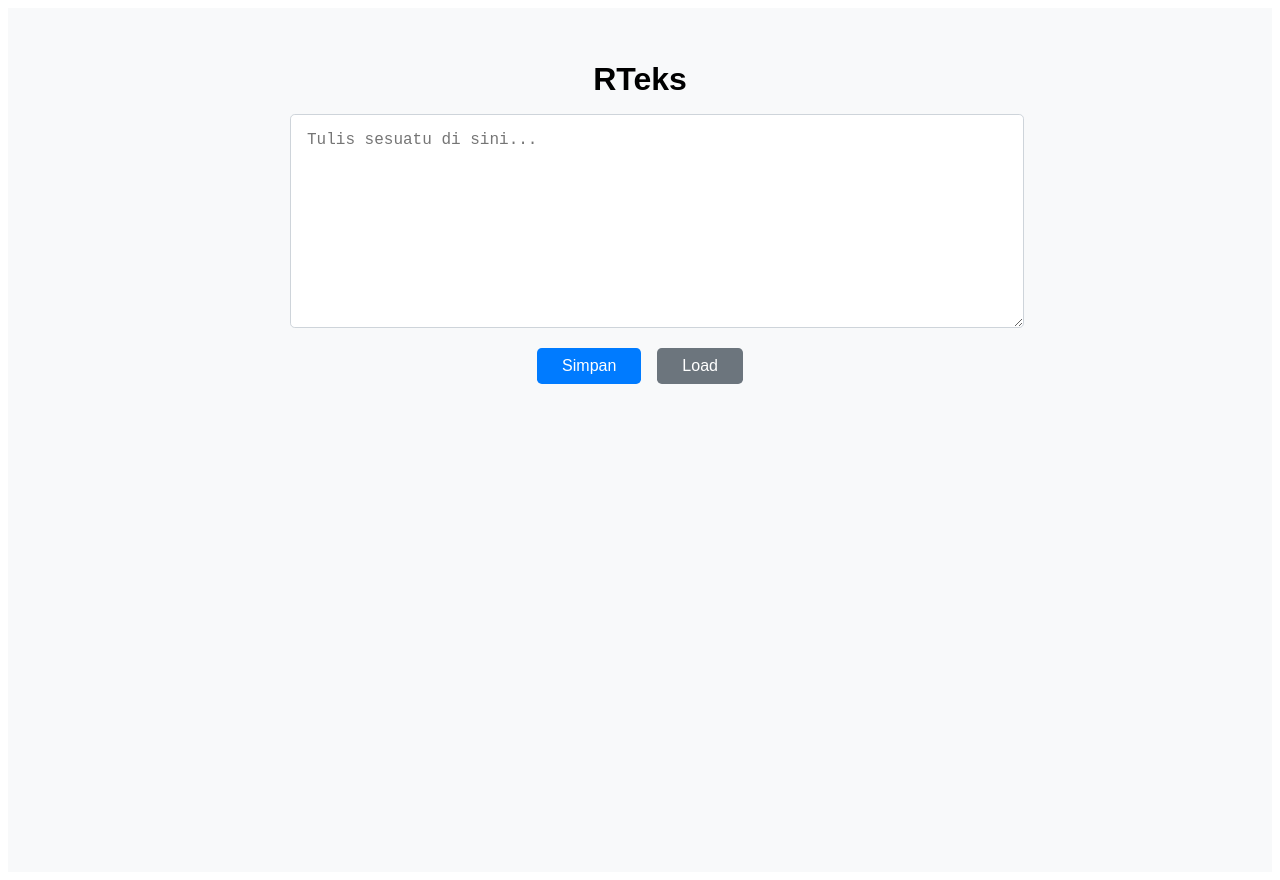
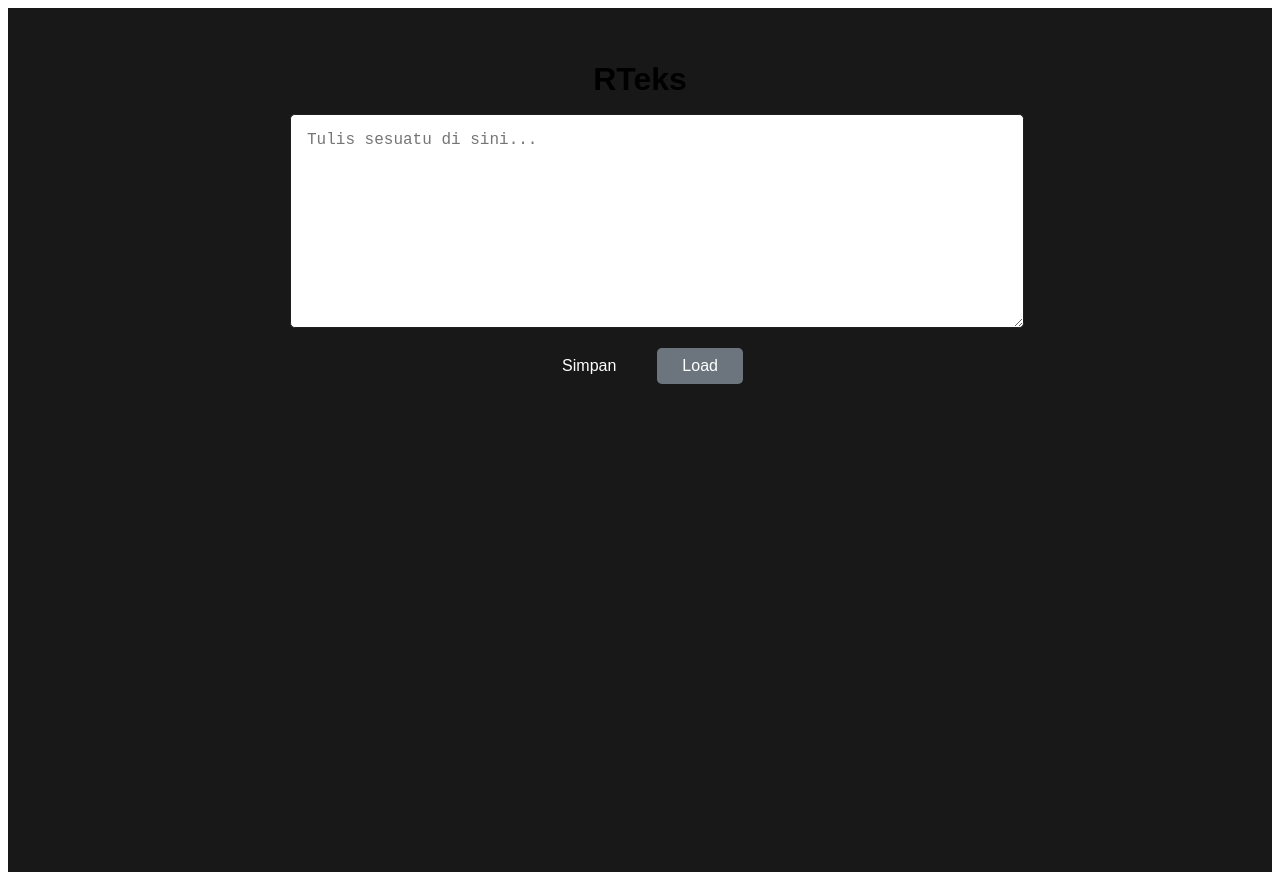
Before and after one commit to Dhyox/RText, a Next.js app: page / in a window 1280 px wide. Built offline with nearby package versions, Linux system fonts and the light colour scheme; no server answers.

Commit message:
Update index.js

```diff
--- a/pages/index.js
+++ b/pages/index.js
@@ -37,7 +37,7 @@ export default function Home() {
       display: 'flex',
       flexDirection: 'column',
       justifyContent: 'space-between',
-      backgroundColor: '#f8f9fa',
+      backgroundColor: '#181818ff',
       padding: '2rem'
     },
     main: {
@@ -56,7 +56,7 @@ export default function Home() {
       padding: '1rem',
       fontSize: '1rem',
       borderRadius: '0.3rem',
-      border: '1px solid #ced4da',
+      border: '1px solid #1f1f1fff',
       marginBottom: '1rem',
       resize: 'vertical'
     },
@@ -70,7 +70,7 @@ export default function Home() {
       fontSize: '1rem',
       borderRadius: '0.3rem',
       border: '1px solid transparent',
-      backgroundColor: '#007bff',
+      backgroundColor: '#181818ff',
       color: 'white',
       cursor: 'pointer',
       transition: 'background-color 0.3s ease'
@@ -101,7 +101,7 @@ export default function Home() {
               style={styles.textarea}
             />
             <div style={styles.buttonGroup}>
-              <button style={styles.button} onClick={saveText}>Simpan</button>
+              <button style={styles.button}onClick={saveText}>Simpan</button>
               <button
                 style={{ ...styles.button, backgroundColor: '#6c757d' }}
                 onClick={loadText}
```
